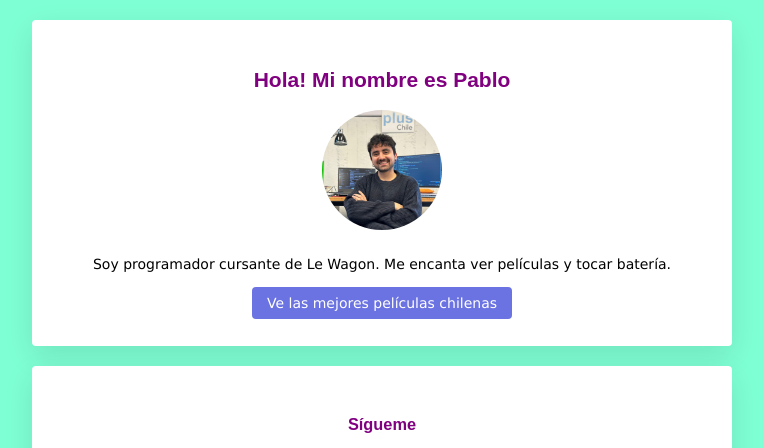
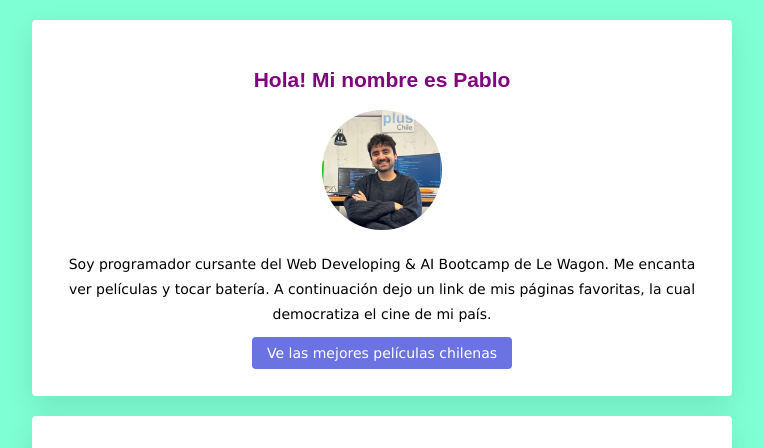
Before and after one commit to pabl0paredes/profile, a plain HTML site: page index.html in a window 1280 px wide. Shown: the top 448 px of the page, without its empty margins (258-1021 px from the left). Drawn offline with Linux system fonts and the light colour scheme; a web font is replaced by a local one.

Commit message:
my prettier profile

```diff
--- a/index.html
+++ b/index.html
@@ -3,7 +3,7 @@
 <head>
   <meta charset="UTF-8">
   <meta name="viewport" content="width=device-width, initial-scale=1">
-  <title>Pablo's Bio</title>
+  <title>My first page - Personal information</title>
   <link rel="stylesheet" href="https://use.fontawesome.com/releases/v6.1.2/css/all.css">
   <link rel="stylesheet" href="style.css">
   <link rel="preconnect" href="https://fonts.googleapis.com">
@@ -16,12 +16,14 @@
     <div class="card">
       <h2>Hola! Mi nombre es Pablo</h2>
       <img src="images/profile-pic.jpg" width="120px" alt="Pablo Paredes" class="img-circle">
-      <p>Soy programador cursante de Le Wagon. Me encanta ver películas y tocar batería.</p>
+      <p>Soy programador cursante del Web Developing & AI Bootcamp de Le Wagon. Me encanta ver películas y tocar batería. A continuación dejo
+        un link de mis páginas favoritas, la cual democratiza el cine de mi país.
+      </p>
       <a href="https://ondamedia.cl" class="btn-blue"> Ve las mejores películas chilenas </a>
     </div>
 
     <div class="card">
-      <h3>Sígueme</h3>
+      <h3>Sígueme!</h3>
       <ul class="list-inline">
         <li><a href="https://github.com/pabl0paredes"><i class="fab fa-github-square"></i></a></li>
         <li><a href="https://x.com/__pablopa"><i class="fab fa-twitter-square"></i></a></li>
```
